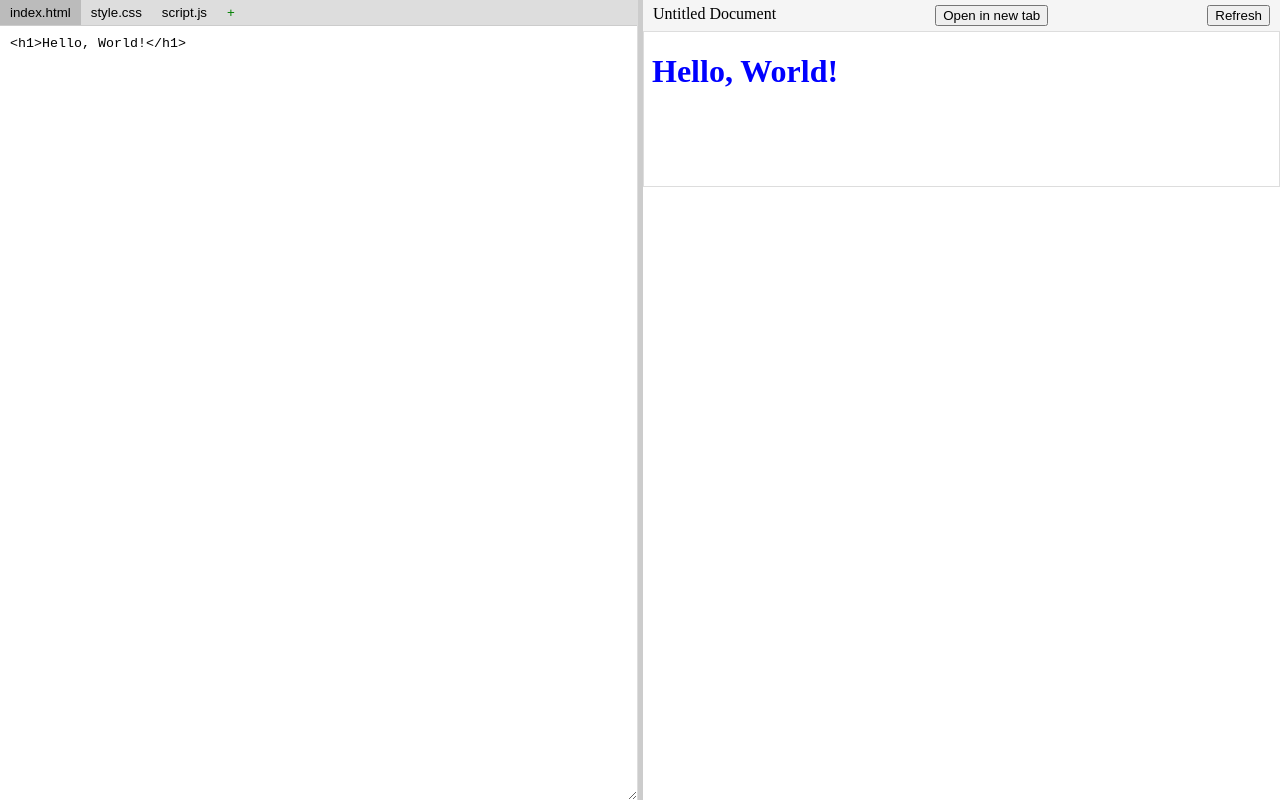
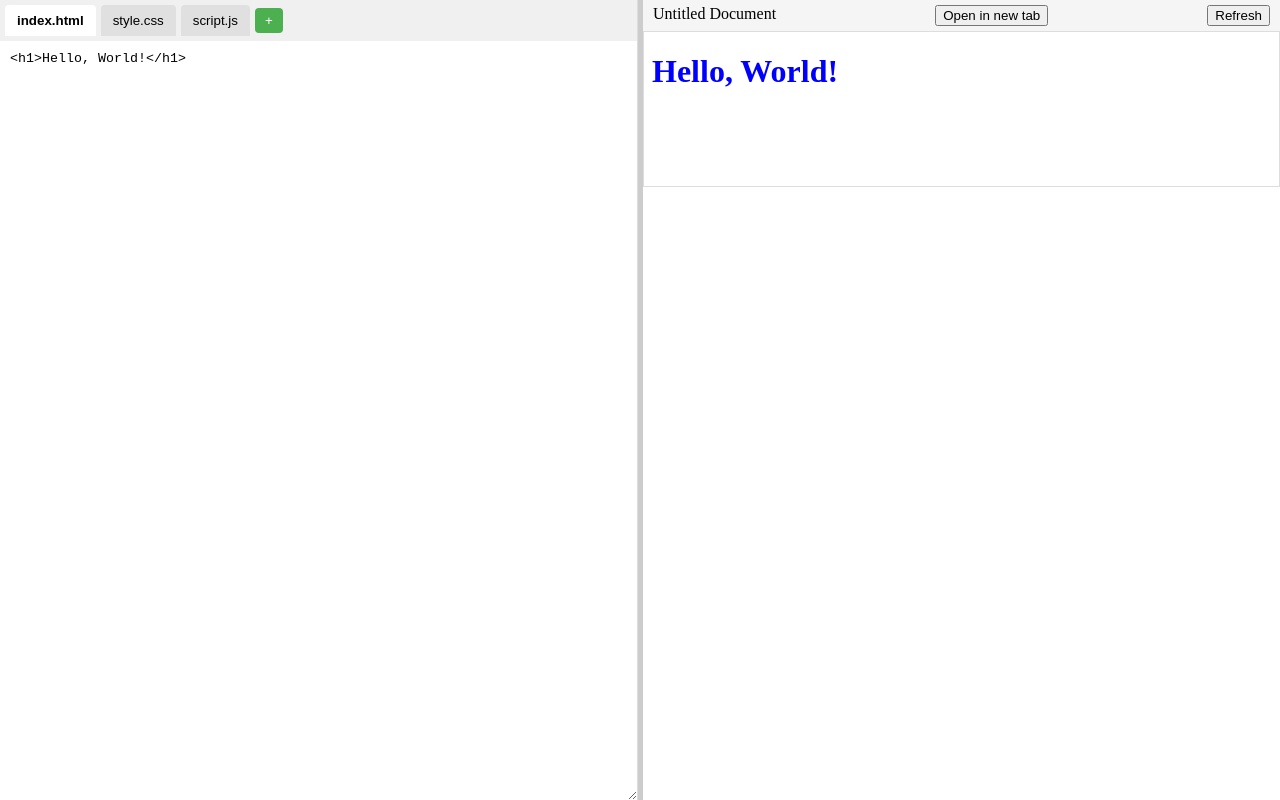
Before and after one commit to jonnyjackson26/online-htmlcssjs-editor, a React (Vite) app in the folder client/: page /#/editor in a window 1280 px wide. Built offline with nearby package versions, Linux system fonts and the light colour scheme.

Commit message:
file adding

```diff
--- a/client/src/Components/Editor/Editor.jsx
+++ b/client/src/Components/Editor/Editor.jsx
@@ -36,6 +36,12 @@ const Editor = () => {
         setFiles(updatedFiles);
       };
 
+      const handleAddFile = (newFilename) => {
+        if (!files.some(file => file.filename === newFilename)) {
+          setFiles([...files, { filename: newFilename, text: '' }]);
+        }
+      };
+
 
 
 
@@ -45,6 +51,7 @@ const Editor = () => {
             size={sizes.editor}
             onCodeChange={handleFileChange}
             files={files}
+            onAddFile={handleAddFile}
         />
         <div
             className="resize-handle"
--- a/client/src/Components/Editor/EditorPanel/EditorPanel.jsx
+++ b/client/src/Components/Editor/EditorPanel/EditorPanel.jsx
@@ -3,7 +3,7 @@ import './EditorPanel.css';
 import TabRow from './TabRow/TabRow';
 import TextArea from './TextArea/TextArea';
 
-const EditorPanel = ({ size, onCodeChange, files }) => {
+const EditorPanel = ({ size, onCodeChange, files, onAddFile  }) => {
   const [activeTab, setActiveTab] = React.useState('index.html');
 
   const handleTextChange = (filename, value) => {
@@ -17,7 +17,7 @@ const EditorPanel = ({ size, onCodeChange, files }) => {
       <TabRow
         tabs={files.map(file => file.filename)}
         activeTab={activeTab}
-        onAddTab={(tab) => {/* Implement add tab functionality */}}
+        onAddTab={onAddFile}
         onSwitchTab={setActiveTab}
       />
       <TextArea
--- a/client/src/Components/Editor/EditorPanel/TabRow/TabRow.css
+++ b/client/src/Components/Editor/EditorPanel/TabRow/TabRow.css
@@ -1,24 +1,41 @@
 .tab-row {
   display: flex;
-    background-color: #ddd;
-    border-bottom: 1px solid #ccc;
+  align-items: center;
+  background-color: #f0f0f0;
+  padding: 5px;
 }
 
 .tab {
-    padding: 5px 10px;
+  padding: 8px 12px;
+  margin-right: 5px;
   border: none;
-    background: none;
+  background-color: #e0e0e0;
   cursor: pointer;
+  border-radius: 4px 4px 0 0;
 }
 
 .tab.active {
-    background-color: #bbb;
+  background-color: #fff;
+  font-weight: bold;
 }
 
 .add-tab {
   padding: 5px 10px;
+  background-color: #4CAF50;
+  color: white;
   border: none;
-    background: none;
   cursor: pointer;
-    color: green;
+  border-radius: 4px;
 }
+
+input[type="text"] {
+  padding: 6px 10px;
+  border: 2px solid #4CAF50;
+  border-radius: 4px;
+  font-size: 14px;
+  outline: none;
+}
+
+input[type="text"]:focus {
+  border-color: #45a049;
+}
--- a/client/src/Components/Editor/EditorPanel/TabRow/TabRow.jsx
+++ b/client/src/Components/Editor/EditorPanel/TabRow/TabRow.jsx
@@ -1,7 +1,27 @@
-import React from 'react';
+import React, { useState } from 'react';
 import './TabRow.css';
 
 const TabRow = ({ tabs, activeTab, onAddTab, onSwitchTab }) => {
+  const [isAddingTab, setIsAddingTab] = useState(false);
+  const [newTabName, setNewTabName] = useState('');
+
+  const handleAddTab = () => {
+    if (newTabName.trim()) {
+      onAddTab(newTabName.trim());
+      setNewTabName('');
+      setIsAddingTab(false);
+    }
+  };
+
+  const handleKeyPress = (e) => {
+    if (e.key === 'Enter') {
+      handleAddTab();
+    } else if (e.key === 'Escape') {
+      setIsAddingTab(false);
+      setNewTabName('');
+    }
+  };
+
   return (
     <div className="tab-row">
       {tabs.map((tab) => (
@@ -13,9 +33,21 @@ const TabRow = ({ tabs, activeTab, onAddTab, onSwitchTab }) => {
           {tab}
         </button>
       ))}
-      <button className="add-tab" onClick={() => onAddTab(`file${tabs.length + 1}`)}>
-        +
-      </button>
+      {isAddingTab ? (
+        <input
+          type="text"
+          value={newTabName}
+          onChange={(e) => setNewTabName(e.target.value)}
+          onBlur={handleAddTab}
+          onKeyDown={handleKeyPress}
+          placeholder="New file name"
+          autoFocus
+        />
+      ) : (
+        <button className="add-tab" onClick={() => setIsAddingTab(true)}>
+          +
+        </button>
+      )}
     </div>
   );
 };
```
Lines whose indentation alone changed are shown as unchanged.
